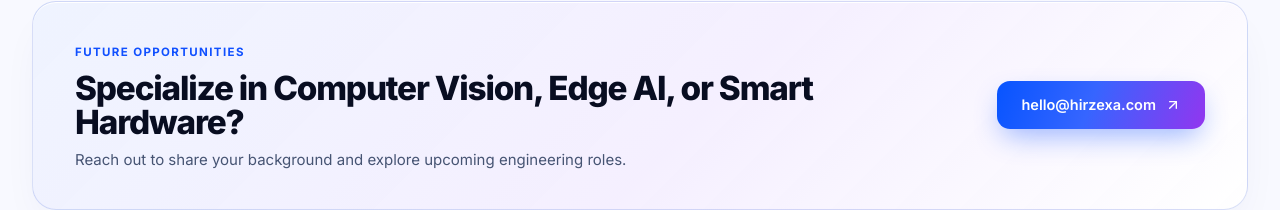
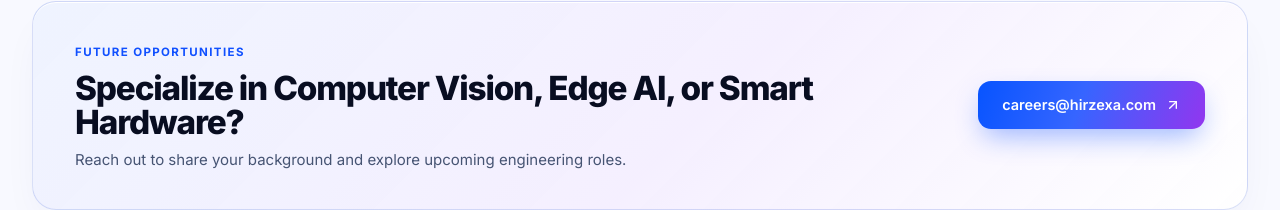
Before and after one commit to hassanaalwaqedi/DevTechA-, a Next.js app: page /careers in a window 1280 px wide. Shown: the part 2411-2621 px from the top of the page. Built offline with nearby package versions, Linux system fonts and the light colour scheme; no server answers; the database is empty.

Commit message:
Route HIRZEXA business contact channels in app/careers/page.tsx

```diff
--- a/app/careers/page.tsx
+++ b/app/careers/page.tsx
@@ -554,10 +554,10 @@ export default async function CareersPage() {
               </p>
             </div>
             <a
-              href="mailto:hello@hirzexa.com?subject=Careers%20at%20HIRZEXA"
+              href="mailto:careers@hirzexa.com?subject=Careers%20at%20HIRZEXA"
               className="dt-careers-contact-btn"
             >
-              <span>hello@hirzexa.com</span>
+              <span>careers@hirzexa.com</span>
               <ArrowUpRight size={16} />
             </a>
           </div>
```
